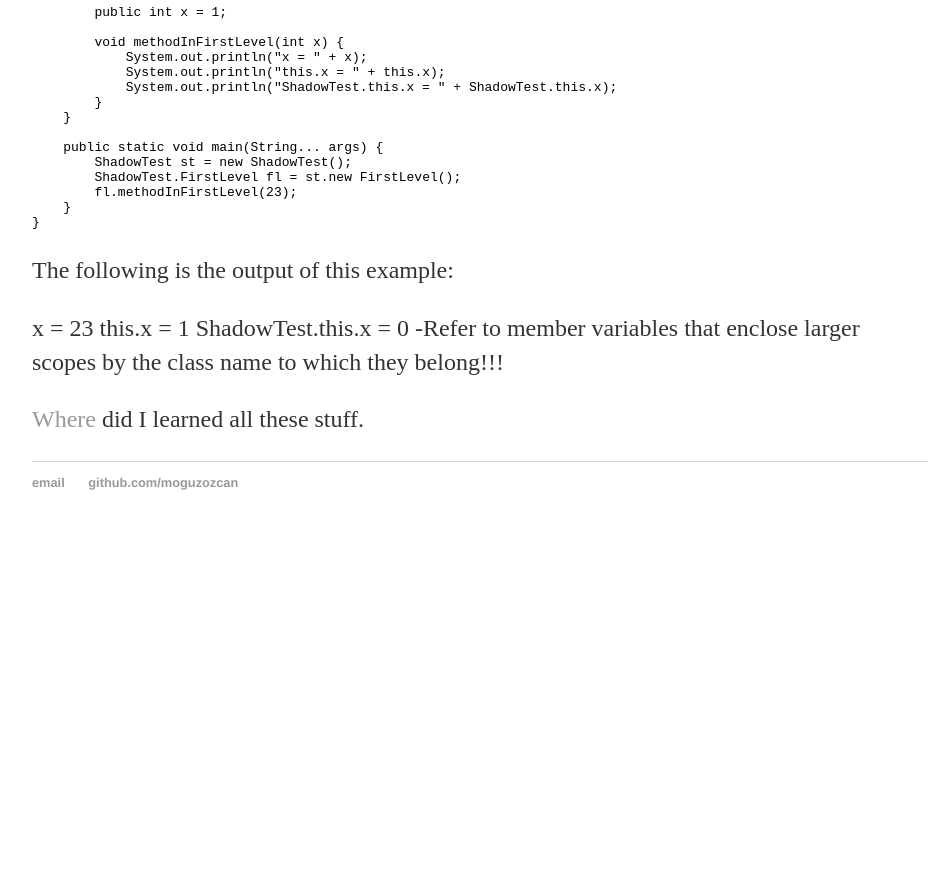
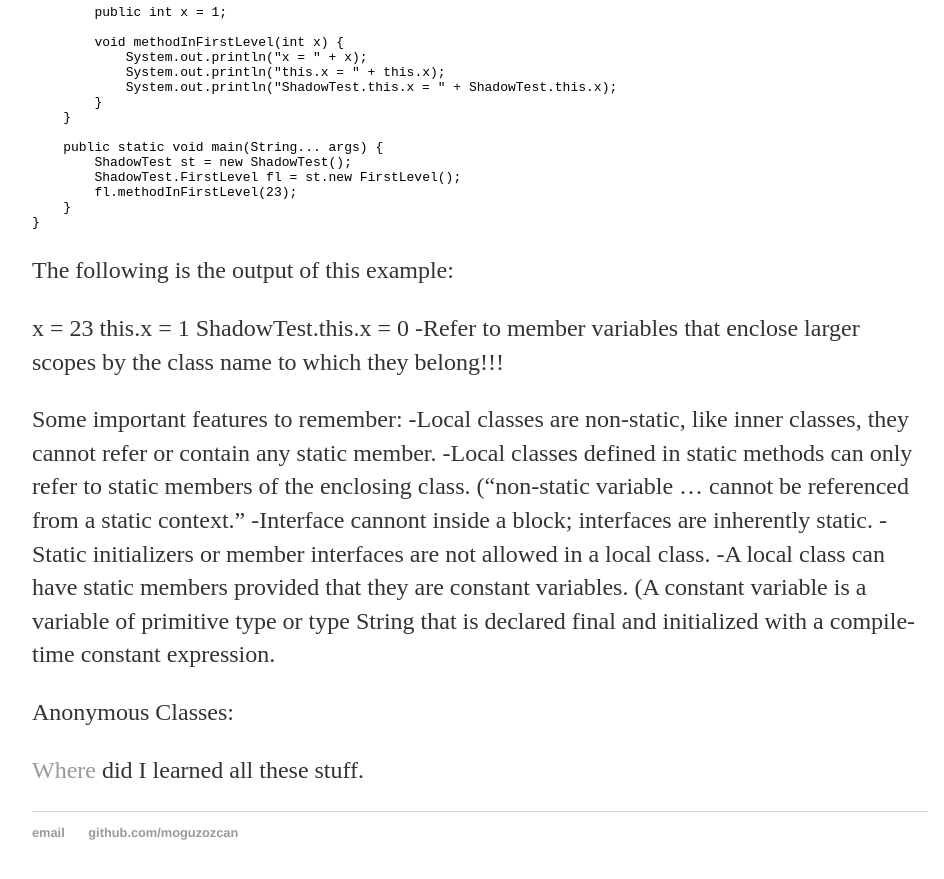
Before and after one commit to moguzozcan/moguzozcan.github.io, a Jekyll site: the page built from _posts/2017-03-02-Java-Inner-Class-Nested-Class-Confusion.md, in a window 1280 px wide and 900 px high, scrolled down 2175 px. Shown: the top 879 px of the window, without its empty margins (160-1104 px from the left). Built offline with Jekyll 4.4.1, drawn with Linux system fonts in a browser that asks for light colours; before the commit the page ends 2725 px from its top, so only the background shows below that.

Commit message:
Update 2017-03-02-Java-Inner-Class-Nested-Class-Confusion.md

```diff
--- a/_posts/2017-03-02-Java-Inner-Class-Nested-Class-Confusion.md
+++ b/_posts/2017-03-02-Java-Inner-Class-Nested-Class-Confusion.md
@@ -91,5 +91,14 @@ this.x = 1
 ShadowTest.this.x = 0
 -Refer to member variables that enclose larger scopes by the class name to which they belong!!!
 
+Some important features to remember:
+-Local classes are non-static, like inner classes, they cannot refer or contain any static member.
+-Local classes defined in static methods can only refer to static members of the enclosing class. ("non-static variable ... cannot be referenced from a static context."
+-Interface cannont  inside a block; interfaces are inherently static.
+-Static initializers or member interfaces are not allowed in a local class.
+-A local class can have static members provided that they are constant variables. (A constant variable is a variable of primitive type or type String that is declared final and initialized with a compile-time constant expression.
+
+Anonymous Classes:
+
 
 <a href="http://docs.oracle.com/javase/tutorial/java/javaOO/nested.html">Where</a> did I learned all these stuff.
```
